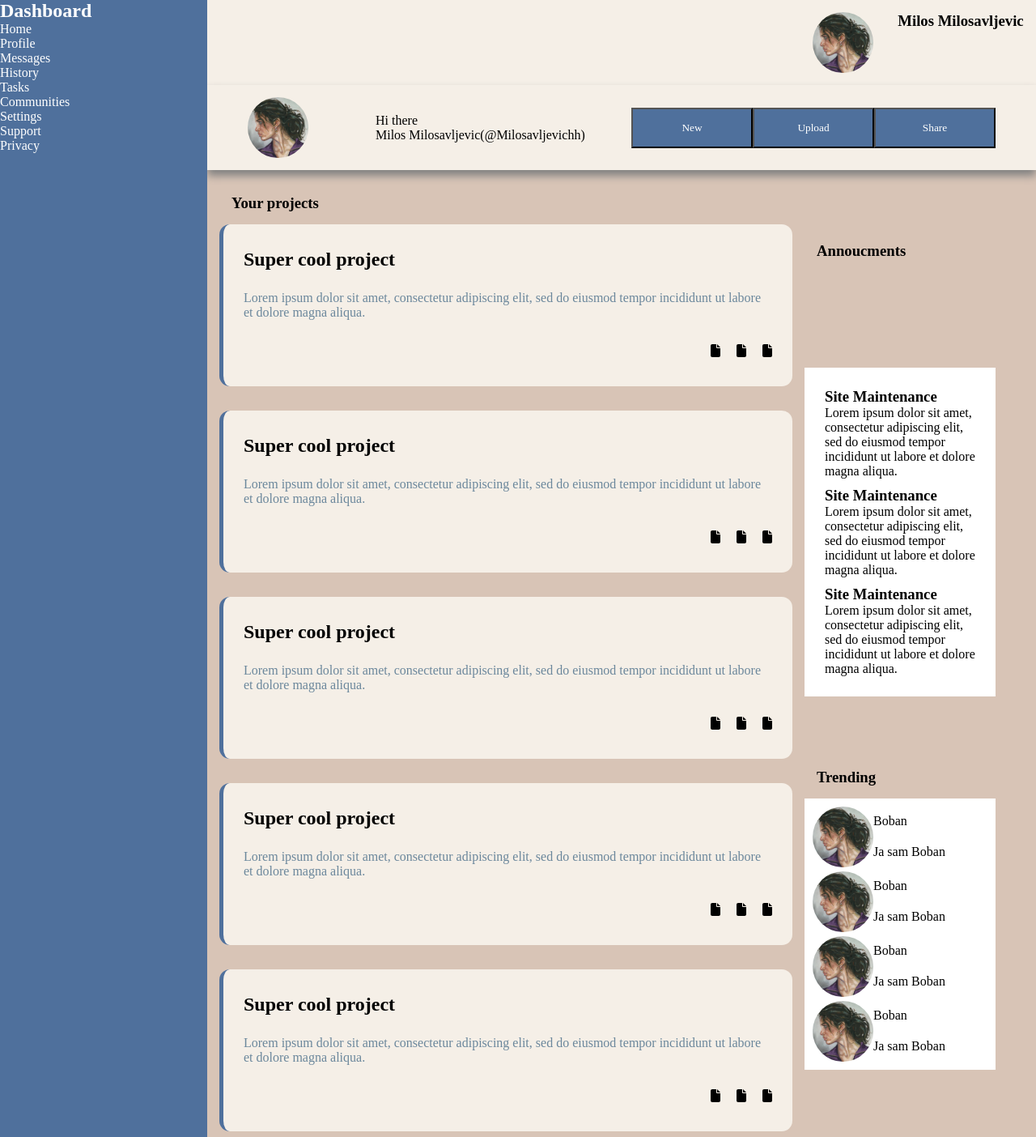
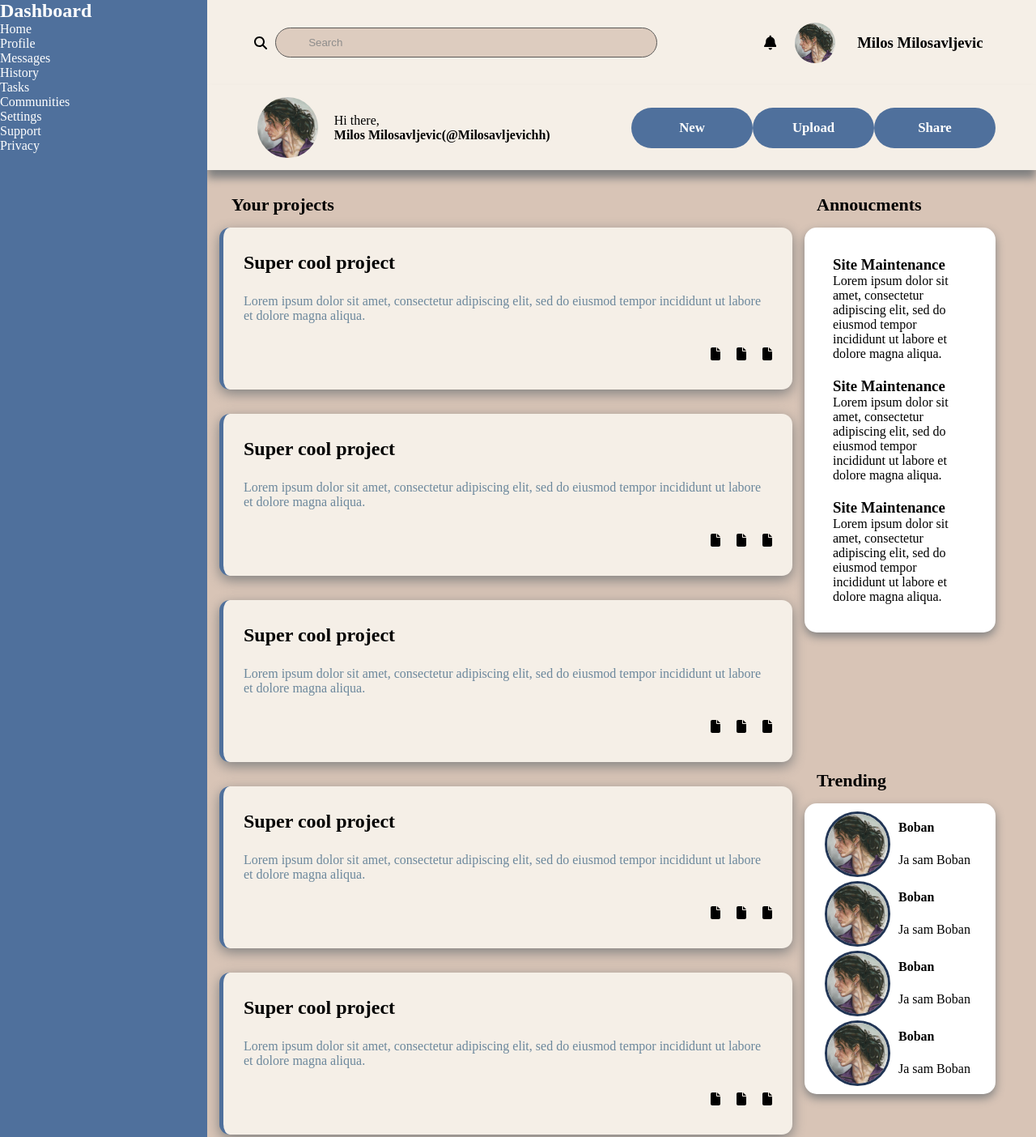
Before and after one commit to Milosavljevichh/Admin-Dashboard, a plain HTML site: page index.html in a window 1280 px wide. Shown: the top 1404 px of the page at 81% size. Drawn offline with Linux system fonts and the light colour scheme; a web font is replaced by a local one.

Commit message:
Modified style, a lot

```diff
--- a/index.html
+++ b/index.html
@@ -9,14 +9,19 @@
 <body>
     <div class="container">
         <div class="header">
+            <div class="search-container">
+                <svg xmlns="http://www.w3.org/2000/svg" height="1em" viewBox="0 0 512 512"><!--! Font Awesome Free 6.4.2 by @fontawesome - https://fontawesome.com License - https://fontawesome.com/license (Commercial License) Copyright 2023 Fonticons, Inc. --><path d="M416 208c0 45.9-14.9 88.3-40 122.7L502.6 457.4c12.5 12.5 12.5 32.8 0 45.3s-32.8 12.5-45.3 0L330.7 376c-34.4 25.2-76.8 40-122.7 40C93.1 416 0 322.9 0 208S93.1 0 208 0S416 93.1 416 208zM208 352a144 144 0 1 0 0-288 144 144 0 1 0 0 288z"/></svg>
+                <input type="text" placeholder="Search" name="text" class="input">
+            </div>
             <div class="users-info">
+                <svg xmlns="http://www.w3.org/2000/svg" height="1em" viewBox="0 0 448 512" class="bell-icon"><!--! Font Awesome Free 6.4.2 by @fontawesome - https://fontawesome.com License - https://fontawesome.com/license (Commercial License) Copyright 2023 Fonticons, Inc. --><path d="M224 0c-17.7 0-32 14.3-32 32V51.2C119 66 64 130.6 64 208v18.8c0 47-17.3 92.4-48.5 127.6l-7.4 8.3c-8.4 9.4-10.4 22.9-5.3 34.4S19.4 416 32 416H416c12.6 0 24-7.4 29.2-18.9s3.1-25-5.3-34.4l-7.4-8.3C401.3 319.2 384 273.9 384 226.8V208c0-77.4-55-142-128-156.8V32c0-17.7-14.3-32-32-32zm45.3 493.3c12-12 18.7-28.3 18.7-45.3H224 160c0 17 6.7 33.3 18.7 45.3s28.3 18.7 45.3 18.7s33.3-6.7 45.3-18.7z"/></svg>
                 <img src="pfp.jpg" alt="" class="profile-picture">
                 <h3 class="username">Milos Milosavljevic</h3>
             </div>
             <div class="nav">
                 <img src="pfp.jpg" alt="" class="nav-profile-picture">
                 <div class="greeting-message">
-                    <p class="greeting">Hi there</p>
+                    <p class="greeting">Hi there,</p>
                     <p class="greeting-username">Milos Milosavljevic(@Milosavljevichh)</p>
                 </div>
                 <div class="nav-btns">
@@ -123,6 +128,7 @@
                             consectetur adipiscing elit, sed do eiusmod tempor
                             incididunt ut labore et dolore magna aliqua.</p>
                     </div>
+
                     <div class="info">
                         <h3 class="info-title">Site Maintenance</h3>
                         <p class="card-description">Lorem ipsum dolor sit amet,
--- a/style.css
+++ b/style.css
@@ -34,23 +34,34 @@ h1,h2,h3,ul, li, button {
     background-color:#F5EFE7;
     display: grid;
     grid-template-rows: 1fr 1fr;
-    grid-template-columns: 2fr 1fr;
+    grid-template-columns: 1.5fr 1fr;
     align-items: center;
     justify-content: center;
 
 }
 
 .profile-picture {
-    margin-left: 50px;
+    width: 50px;
+    height: 50px;
 }
 
 .users-info {
     grid-column: 2 / 3;
     display: grid;
-    grid-template-columns: 1fr 1fr;
+    grid-template-columns: 1fr 2fr 5fr;
     align-self: center;
     justify-self: center;
     margin: 15px;
+    align-items: center;
+    justify-content: center;
+    gap: 15px;
+}
+
+.bell-icon {
+    align-self: center;
+    justify-self: center;
+    width: 50%;
+    height: 50%;
 }
 
 .nav {
@@ -58,10 +69,19 @@ h1,h2,h3,ul, li, button {
     padding: 15px 50px 15px 50px;
     background-color: #F5EFE7;
     display: grid;
-    grid-template-columns: 1fr 2fr 2fr;
+    grid-template-columns: 1fr 4fr 4fr;
     justify-content: center;
     align-items: center;
-    box-shadow: 0 7px 10px grey;
+    box-shadow: 0 10px 10px grey;
+    gap: 20px;
+}
+
+.nav-profile-picture {
+    justify-self: end;
+}
+
+.greeting-username {
+    font-weight: bold;
 }
 
 .nav-btns {
@@ -74,7 +94,18 @@ h1,h2,h3,ul, li, button {
     color: white;
     width: 150px;
     height: 50px;
+    border-radius: 25px;
+    border: none;
+    font-weight: bold;
+    font-size: 1.05em;
+    transition: all .5s;
 }
+
+.nav button:hover {
+    transform: translateY(-5px);
+    box-shadow: 0 10px 20px rgba(27, 27, 27, .5);
+    border:solid 2px #213555;
+   }
 
 .sidebar {
     grid-column: 1 / 2;
@@ -99,6 +130,7 @@ h1,h2,h3,ul, li, button {
 
 .section-title {
     margin: 15px;
+    font-size: 22px;
 }
 
 .cards-container {
@@ -120,6 +152,7 @@ h1,h2,h3,ul, li, button {
     grid-template-rows: 1fr 2fr 1fr;
     align-items: center;
     border-left: solid 5px #4F709C;
+    box-shadow: 0px 5px 16px grey;
 }
 
 .card-icons {
@@ -136,16 +169,18 @@ h1,h2,h3,ul, li, button {
 .annoucments {
     grid-column: 2 /3;
     grid-row: 1 / 2;
-    display: grid;
+    /* display: grid;
     justify-content: center;
-    align-items: center;
+    align-items: center; */
 }
 
 .annoucment-content {
-    padding: 25px;
+    padding: 35px;
     display: grid;
     grid-template-rows: 1fr 1fr 1fr;
-    gap: 10px;
+    gap: 20px;
+    border-radius: 15px;
+    box-shadow: 0px 5px 12px grey;
 }
 
 .trending {
@@ -168,14 +203,63 @@ h1,h2,h3,ul, li, button {
     grid-template-rows: 1fr 1fr 1fr 1fr;
     padding: 10px;
     gap: 5px;
+    border-radius: 15px;
+    box-shadow: 0px 5px 12px grey;
 }
 
 .user {
     display: grid;
-    grid-template-columns: 1fr 2fr;
+    grid-template-columns: 1fr 3fr;
+    padding-left: 15px;
+    gap: 10px;
 }
+
+.user img {
+    border: solid 3px #213555;
+}
+
+.users-name {
+    font-weight: bold;
+}
+
+.profile-pic {
+    align-self: center;
+    justify-self: center;
+}
+
 
 .user-info {
     display: grid;
     align-items: center;
 }
+
+/* search input style */
+
+.search-container {
+    display: flex;
+    width: 100%;
+    align-self: center;
+    justify-self: center;
+    justify-content: center;
+    align-items: center;
+    gap: 10px;
+}
+
+  .input {
+    width: 70%;
+    padding: 10px 0px 10px 40px;
+    border-radius: 20px;
+    border: solid 1px #333;
+    transition: all .2s ease-in-out;
+    outline: none;
+    opacity: 0.8;
+    background-color: #D8C4B6;
+    color: white;
+    align-self: center;
+    justify-self: center;
+  }
+
+  .input:focus {
+    opacity: 1;
+    width: 80%;
+  }
```
